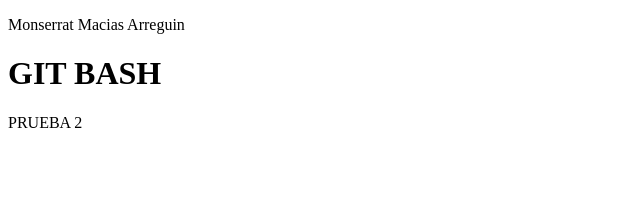
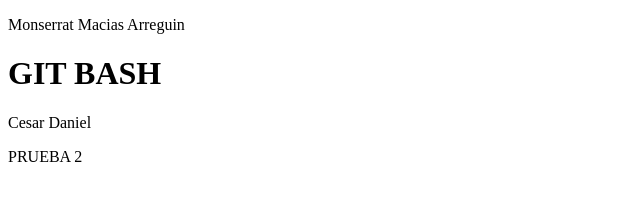
Before and after one commit to brendajess/web, a plain HTML site: page Prueba1Macias.html in a window 1280 px wide. Shown: the whole page, without its empty margins (0-640 px from the left). Drawn offline with Linux system fonts and the light colour scheme.

Commit message:
Update Prueba1Macias.html
hola

```diff
--- a/Prueba1Macias.html
+++ b/Prueba1Macias.html
@@ -10,6 +10,7 @@
     <body>
         <p> Monserrat Macias Arreguin </p>
         <h1>GIT BASH</h1>
+        <p> Cesar Daniel </p>
         <p>
            PRUEBA 2
         </p>
```
